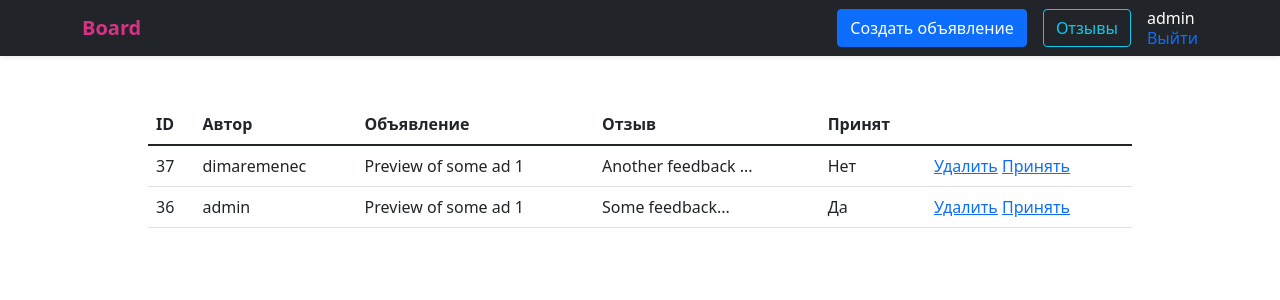
After one commit to dimarem/board, a Django app: page /feedbacks/ in a window 1280 px wide. The commit adds this page. Shown: the top 300 px of the page. Run offline with Django 4.2, Linux system fonts and the light colour scheme; a user stored in the database is signed in; data comes from the database, SQL or seed files in the repository; both versions use the stored data as it was after the commit; some libraries are stand-ins or nearby versions.

Commit message:
feedback table

```diff
--- a/ads/urls.py
+++ b/ads/urls.py
@@ -1,6 +1,7 @@
 from django.urls import path
 
-from .views import AdsList, AdDetail, AdCreate, AdUpdate, upload_file, left_feedback
+from .views import AdsList, AdDetail, AdCreate, AdUpdate, upload_file, left_feedback, FeedbacksList, FeedbackDelete, \
+    accept_feedback
 
 urlpatterns = [
     path('', AdsList.as_view(), name='ads_list'),
@@ -9,4 +10,7 @@ urlpatterns = [
     path('<int:pk>/update/', AdUpdate.as_view(), name='ad_update'),
     path('file-upload/', upload_file, name='file_upload'),
     path('<int:pk>/feedback/', left_feedback, name='left_feedback'),
+    path('feedbacks/', FeedbacksList.as_view(), name='feedbacks_list'),
+    path('feedbacks/<int:pk>/delete/', FeedbackDelete.as_view(), name='feedback_delete'),
+    path('feedbacks/<int:pk>/accept/', accept_feedback, name='feedback_accept')
 ]
--- a/ads/views.py
+++ b/ads/views.py
@@ -1,9 +1,9 @@
-from django.views.generic import ListView, DetailView, CreateView, UpdateView
+from django.views.generic import ListView, DetailView, CreateView, UpdateView, DeleteView
 from django.http import HttpResponse, HttpResponseBadRequest
 from django.core.files.storage import FileSystemStorage
 from django.contrib.auth.mixins import LoginRequiredMixin
 from django.shortcuts import redirect
-from django.urls import reverse
+from django.urls import reverse, reverse_lazy
 from django.shortcuts import get_object_or_404
 
 from .models import Ad, Author, Feedback
@@ -50,6 +50,35 @@ class AdUpdate(LoginRequiredMixin, UpdateView):
     template_name = 'ad_edit.html'
 
 
+class FeedbacksList(LoginRequiredMixin, ListView):
+    """Список отзывов на объявления пользователя"""
+    model = Feedback
+    template_name = 'feedbacks_list.html'
+    context_object_name = 'feedbacks'
+    paginate_by = 10
+
+    def get_queryset(self):
+        return super().get_queryset().filter(ad__author__user=self.request.user).order_by('-id')
+
+
+class FeedbackDelete(LoginRequiredMixin, DeleteView):
+    """Удалить отзыв"""
+    model = Feedback
+    template_name = 'feedback_delete.html'
+    success_url = reverse_lazy('feedbacks_list')
+
+
+def accept_feedback(request, pk):
+    """Принять отзыв"""
+    if not request.user or not request.user.is_authenticated:
+        return HttpResponse('Unauthorized', status=401)
+
+    feedback = get_object_or_404(Feedback, pk=pk)
+    feedback.accepted = True
+    feedback.save()
+
+    return redirect(reverse('feedbacks_list'))
+
 def upload_file(request):
     """Обработчик загрузки файло с помощью TinyMCE"""
     form = UploadFileForm(request.POST, request.FILES)
--- a/static/css/general.css
+++ b/static/css/general.css
@@ -6,6 +6,10 @@ html, body {
 body {
     min-height: 100vh;
     padding-bottom: 15px;
+}
+
+main {
+    max-width: 1000px;
 }
 
 .title-link {
--- /dev/null
+++ b/templates/feedbacks_list.html
@@ -0,0 +1,59 @@
+{% extends 'layouts/base.html' %}
+
+{% block title %}Отклики на ваши статьи{% endblock title %}
+
+{% block content %}
+    {% if feedbacks %}
+        <div class="table-responsive">
+            <table class="table">
+                <thead>
+                    <tr>
+                        <th>ID</th>
+                        <th>Автор</th>
+                        <th>Объявление</th>
+                        <th>Отзыв</th>
+                        <th>Принят</th>
+                        <th></th>
+                    </tr>
+                </thead>
+                <tbody>
+                    {% for feedback in feedbacks %}
+                        <tr>
+                            <td>{{ feedback.id }}</td>
+                            <td>{{ feedback.author }}</td>
+                            <td>{{ feedback.ad.preview }}</td>
+                            <td>{{ feedback }}</td>
+                            <td>{{ feedback.accepted|yesno:"Да,Нет" }}</td>
+                            <td>
+                                <a href="{% url 'feedback_delete' feedback.id %}">Удалить</a>
+                                <a href="{% url 'feedback_accept' feedback.id %}">Принять</a>
+                            </td>
+                        </tr>
+                    {% endfor %}
+                </tbody>
+            </table>
+        </div>
+    {% else %}
+        <section class="fs-2">Отзывы отсутствуют.</section>
+    {% endif %}
+
+    {% if page_obj.paginator.num_pages > 1 %}
+        <nav class="mt-2">
+            <ul class="pagination">
+                {% for page_number in page_obj.paginator.get_elided_page_range %}
+                    {% if page_number == page_obj.number %}
+                        <li class="page-item active">
+                    {% else %}
+                        <li class="page-item">
+                    {% endif %}
+                    {% if page_number != page_obj.paginator.ELLIPSIS %}
+                        <a class="page-link" href="?page={{ page_number }}">{{ page_number }}</a>
+                    {% else %}
+                        <span class="page-link">{{ page_number }}</span>
+                    {% endif %}
+                    </li>
+                {% endfor %}
+            </ul>
+        </nav>
+    {% endif %}
+{% endblock content %}
--- a/templates/layouts/base.html
+++ b/templates/layouts/base.html
@@ -18,6 +18,7 @@
         <div class="d-flex align-items-center">
             {% if user.is_authenticated %}
                 <a href="{% url 'ad_create' %}" class="btn btn-primary">Создать объявление</a>
+                <a href="{% url 'feedbacks_list' %}" class="ms-3 btn text-info border border-info">Отзывы</a>
                 <div class="ms-3">
                     <div class="mb-1 text-white lh-1">{{ user.username }}</div>
                     <a href="{% url 'logout' %}?next=/" class="d-block text-decoration-none lh-1">Выйти</a>
@@ -28,7 +29,7 @@
         </div>
     </div>
 </nav>
-<main class="m-auto px-2" style="max-width: 800px;">
+<main class="m-auto px-2">
     {% block content %}{% endblock content %}
 </main>
 </body>
```
Also changed, not shown: templates/feedback_delete.html (added, +13 -0 lines), db.sqlite3.
